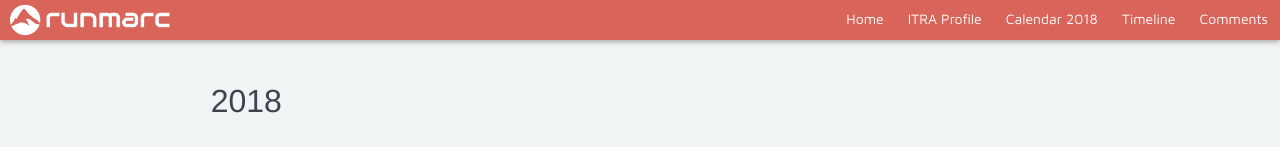
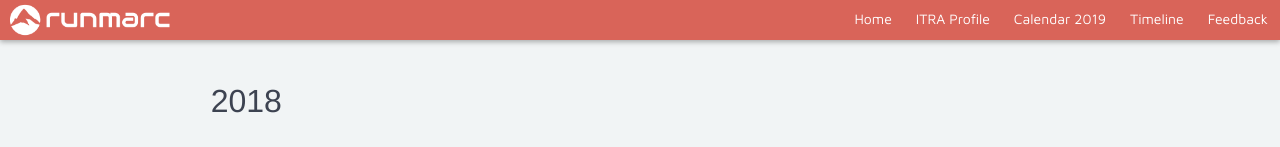
Before and after one commit to m4rc3iro/runmarc, an Angular app: page /timeline in a window 1280 px wide. Shown: the top 147 px of the page. Built offline with nearby package versions, Linux system fonts and the light colour scheme.

Commit message:
fixed height of pages so they stretch to the entiry screen.

```diff
--- a/src/app/comments/comments.component.css
+++ b/src/app/comments/comments.component.css
@@ -1,8 +1,6 @@
 .comments-container {
-  height: 100%;
   width: 100%;
-  /* padding-top: 50px; */
-  /* overflow: auto; */
+  overflow: auto;
 }
 
 .right-container {
--- a/src/app/home/home.component.css
+++ b/src/app/home/home.component.css
@@ -1,6 +1,4 @@
 .home-container {
-  height: 100%;
-  width: 100%;
   -webkit-font-smoothing: antialiased;
   overflow: auto;
   background: #ffffff;
@@ -8,7 +6,6 @@
 
 .news-container {
   padding: 0px 10% 0 10%;
-  /* max-width: 90%; */
   font-family: Montserrat, "HelveticaNeue-Light", "Helvetica Neue Light", "Helvetica Neue", Helvetica, Arial, "Lucida Grande", sans-serif;
   font-size: 12px;
   line-height: 1.65;
--- a/src/app/navigation/navigation.component.html
+++ b/src/app/navigation/navigation.component.html
@@ -4,13 +4,11 @@
   </div>
   <div class="navigation-links">
     <ul>
-      <!-- <li><a routerLink="/">Intro</a></li> -->
       <li><a routerLink="/home">Home</a></li>
       <li><a routerLink="/profile">ITRA Profile</a></li>
-      <li><a routerLink="/upcoming">Calendar 2018</a></li>
+      <li><a routerLink="/upcoming">Calendar 2019</a></li>
       <li><a routerLink="/timeline">Timeline</a></li>
-      <li><a routerLink="/comments">Comments</a></li>
+      <li><a routerLink="/comments">Feedback</a></li>
     </ul>
-
   </div>
 </nav>
--- a/src/app/profile/profile.component.css
+++ b/src/app/profile/profile.component.css
@@ -1,9 +1,7 @@
 .profile-container {
   font-family: "Open Sans", sans-serif;
   overflow: auto;
-  width: 100%;
   min-width: 420px;
-  height: 100%;
   color: #555;
   background: #ffffff;
   font-size: 14px;
--- a/src/app/timeline/timeline.component.css
+++ b/src/app/timeline/timeline.component.css
@@ -1,6 +1,4 @@
 .timeline-container {
-  height: 100%;
-  width: 100%;
   padding: 50px 20px 0 35px;
   overflow: auto;
   font-family: "Effra", Helvetica, sans-serif;
--- a/src/app/upcoming/upcoming.component.css
+++ b/src/app/upcoming/upcoming.component.css
@@ -1,22 +1,19 @@
 .upcoming-container {
-  height: 100%;
   width: 100%;
   overflow: auto;
-  background: whitesmoke
+  background: whitesmoke;
 }
 
 .upcoming-text {
   position: relative;
   padding: 75px 0 0 25px;
   font-family: "Comfortaa", "Effra", Helvetica, sans-serif;
-  font-size: 13px
+  font-size: 13px;
 }
 
-/* .event {height: 60px; width: 60%; border: 1px solid #939393; border-radius: 5px; margin: 1% 20% 1% 20%; display: flex} */
 .date {
   width: 10%;
   min-width: 50px;
-  height: 100%;
   border-right: 1px solid #939393;
   border-top-left-radius: 4px;
   border-bottom-left-radius: 4px;
@@ -24,34 +21,32 @@
   font-size: 12px;
   font-weight: bold;
   text-align: center;
-  background: #EAF2EF
+  background: #EAF2EF;
 }
 
 .info {
   width: 85%;
-  height: 100%;
   text-align: center;
   background: white;
-  cursor: pointer
+  cursor: pointer;
 }
 
 .more {
   width: 5%;
   min-width: 50px;
-  height: 100%;
   border-left: 1px solid #939393;
   border-top-right-radius: 4px;
   border-bottom-right-radius: 4px;
-  background: white
+  background: white;
 }
 
 .month {
-  padding-top: 5px
+  padding-top: 5px;
 }
 
 .day {
   font-family: "Comfortaa";
-  font-size: 30px
+  font-size: 30px;
 }
 
 .year {}
@@ -60,7 +55,7 @@
   font-family: 'Faster One', 'Monoton';
   font-size: 3vw;
   padding: 10px 10px 0px 10px;
-  transition: opacity 1s ease-out
+  transition: opacity 1s ease-out;
 }
 
 .country {
@@ -68,23 +63,23 @@
   font-family: "Comfortaa";
   font-size: 10px;
   top: 25px;
-  left: 50px
+  left: 50px;
 }
 
 .technical-details {
   font-family: "Comfortaa";
   font-size: 12px;
   opacity: 0;
-  transition: opacity 0s ease-out
+  transition: opacity 0s ease-out;
 }
 
 .details {
-  padding: 2px
+  padding: 2px;
 }
 
 .label {
   color: #ea574d;
-  font-weight: bold
+  font-weight: bold;
 }
 
 .hidden {
@@ -92,23 +87,23 @@
   height: 0;
   transition: opacity 1s ease-out;
   overflow: hidden;
-  margin-top: -6px
+  margin-top: -6px;
 }
 
 .shown {
   opacity: 1;
-  transition: opacity 1s ease-out
+  transition: opacity 1s ease-out;
 }
 
 /* .arrow {width: 50%; padding: 15%; transform: rotate(90deg)} */
 .arrow:hover {
   cursor: pointer;
   transform: rotate(450deg);
-  transition: all 0.3s ease-in-out 0s
+  transition: all 0.3s ease-in-out 0s;
 }
 
 a:visited {
-  color: black
+  color: black;
 }
 
 /*******************************************************************************/
@@ -125,24 +120,24 @@ a:visited {
   align-items: center;
   display: flex;
   flex-flow: row wrap;
-  justify-content: space-around
+  justify-content: space-around;
 }
 
 .calendar-month {
   display: flex;
-  flex-flow: column nowrap
+  flex-flow: column nowrap;
 }
 
 .calendar-month-name {
   font-size: 12pt;
   font-weight: 400;
   line-height: 0.375in;
-  margin-left: 10px
+  margin-left: 10px;
 }
 
 .calendar-month {
   height: 2.1in;
-  width: 2.3333333333in
+  width: 2.3333333333in;
 }
 
 .calendar-month-header {
@@ -152,21 +147,21 @@ a:visited {
   font-size: 10pt;
   font-weight: 500;
   margin-left: 10px;
-  justify-content: space-around
+  justify-content: space-around;
 }
 
 .calendar-month-body {
   display: flex;
   flex-flow: row wrap;
   font-weight: 300;
-  margin-left: 10px
+  margin-left: 10px;
 }
 
 .calendar-day {
   box-sizing: border-box;
   height: 0.25in;
   line-height: 0.25in;
-  width: 14.2857142857%
+  width: 14.2857142857%;
 }
 
 .event {
@@ -174,41 +169,41 @@ a:visited {
   color: white;
   height: 24px;
   width: 24px;
-  cursor: pointer
+  cursor: pointer;
 }
 
 .color1 {
-  background-color: #1976d2
+  background-color: #1976d2;
 }
 
 .color2 {
-  background-color: #00b894
+  background-color: #00b894;
 }
 
 .color3 {
-  background-color: #fdcb6e
+  background-color: #fdcb6e;
 }
 
 .color4 {
-  background-color: #e17055
+  background-color: #e17055;
 }
 
 .color5 {
-  background-color: #81ecec
+  background-color: #81ecec;
 }
 
 .color6 {
-  background-color: #a29bfe
+  background-color: #a29bfe;
 }
 
 .color7 {
-  background-color: #fd79a8
+  background-color: #fd79a8;
 }
 
-.color8 {
+/* .color8 {
   background-color:
 }
 
 .color9 {
   background-color:
-}
+} */
--- a/src/styles.css
+++ b/src/styles.css
@@ -10,6 +10,12 @@
 @import url('https://fonts.googleapis.com/css?family=Montserrat');
 @import url('https://fonts.googleapis.com/css?family=Ubuntu+Mono');
 
+html,
+body {
+  height: 100%;
+  width: 100%;
+}
+
 ::selection {
   color: red;
   background: yellow;
```
